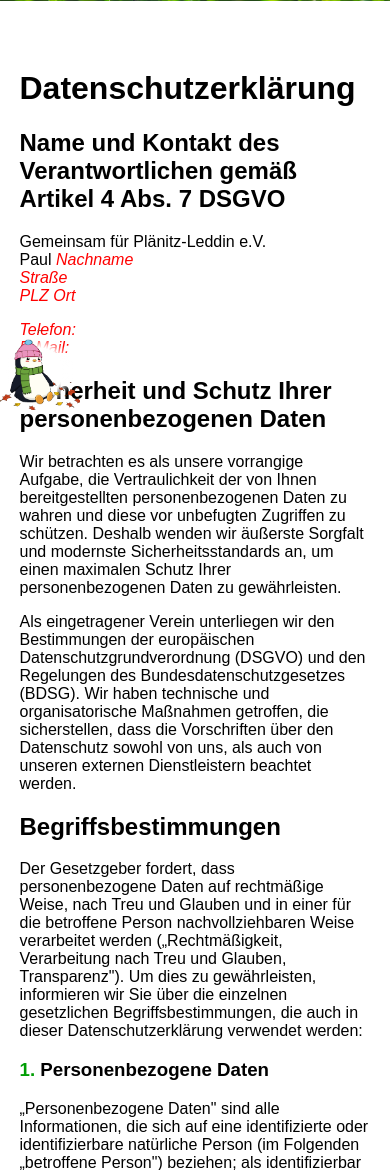
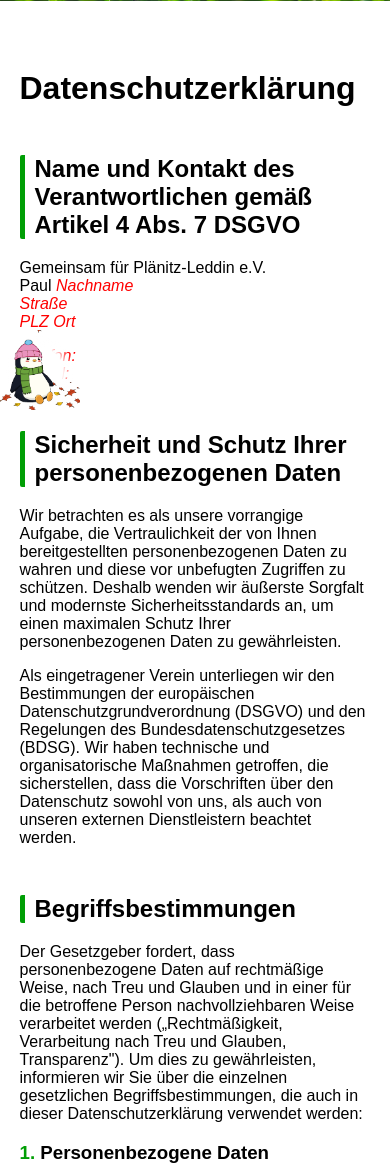
Before and after one commit to jan-albrecht05/Plaenitz-Leddin, a PHP site: page /pages/datenschutz.php in a window 390 px wide. Shown: the part 351-1521 px from the top of the page. Run offline with PHP 8.4, Linux system fonts and the light colour scheme.

Commit message:
changing two little things in UI

```diff
--- a/assets/css/main.css
+++ b/assets/css/main.css
@@ -105,6 +105,8 @@ a{
 .mg-left{
     width: 20%;
     color: var(--lightgrey);
+}
+.mg-left span.material-symbols-outlined{
     font-size: 5rem;
 }
 .maintanance{
@@ -300,6 +302,9 @@ button.submit{
         max-height: 200px;
         padding-left: 5%;
     }
+    .mg-left span.material-symbols-outlined{
+        font-size: 3rem;
+    }
     #cookie-banner{
         flex-direction: column;
         bottom: 10px;
--- a/pages/datenschutz.php
+++ b/pages/datenschutz.php
@@ -9,6 +9,14 @@
     <link rel="stylesheet" href="../assets/css/heading.css">
     <link rel="stylesheet" href="../assets/css/footer.css">
     <link rel="stylesheet" href="https://fonts.googleapis.com/css2?family=Material+Symbols+Outlined" />
+    <style>
+        h2{
+            border-left: 5px solid var(--primary-color);
+            padding-left: 10px;
+            border-radius: 2px;
+            margin-top: 3rem;
+        }
+    </style>
 </head>
 <body>
     <div id="heading">
```
